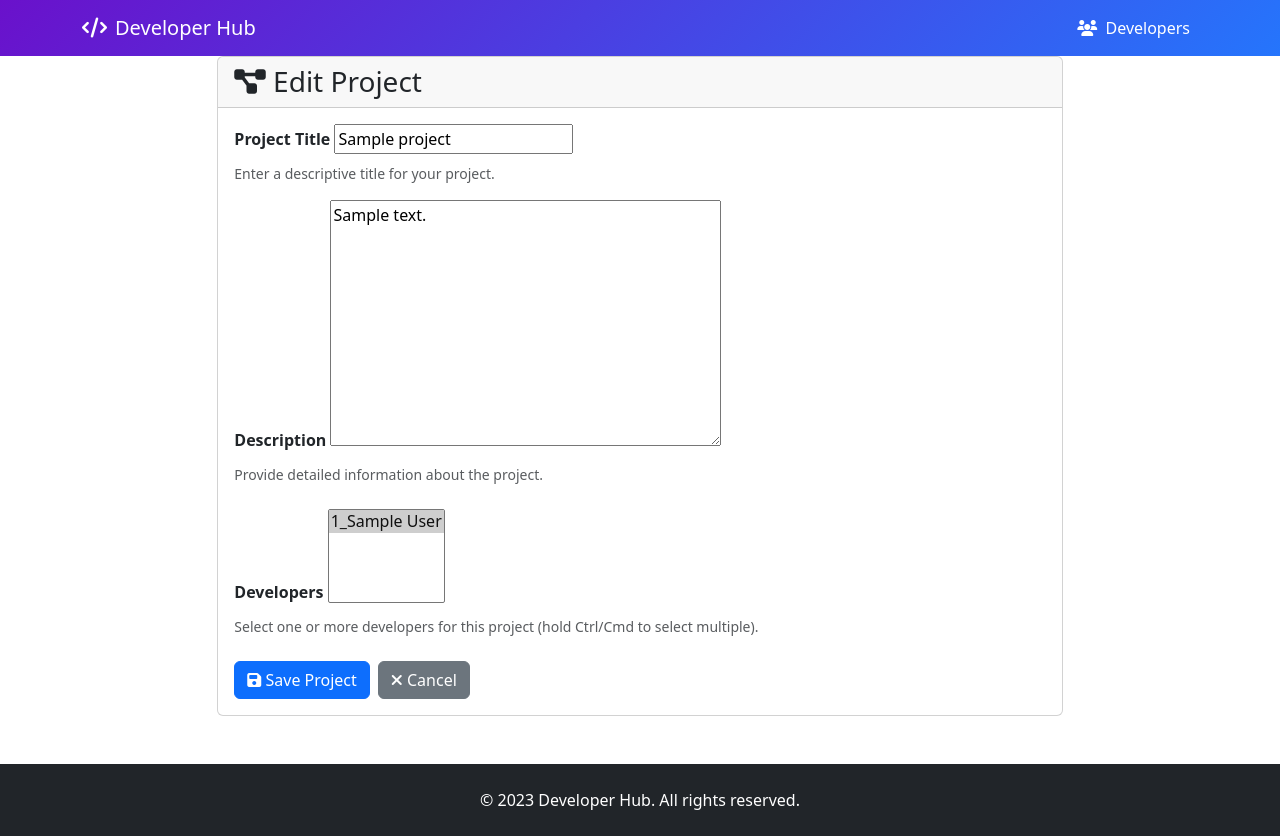
After one commit to TechStack-Backend/student_Alireza_Mortaji, a Django app: page /projects/update/1 in a window 1280 px wide. The commit adds this page. Run offline with Django 5.2, Linux system fonts and the light colour scheme; tables that the repository leaves empty hold one stand-in row (values such as "Sample post").

Commit message:
feat(task_4):added update view for developers and project

```diff
--- a/task3/developers/templates/developers/developers_list.html
+++ b/task3/developers/templates/developers/developers_list.html
@@ -42,6 +42,12 @@
                         <i class="fas fa-arrow-right ms-1"></i>
                     </a>
                 </div>
+                <div class="card-footer bg-transparent">
+                    <a href="{% url 'developers:update_developer' developer.id %}" class="btn btn-primary btn-sm w-100">
+                        Update Profile
+                        <i class="fas fa-arrow-right ms-1"></i>
+                    </a>
+                </div>
             </div>
         </div>
         {% empty %}
--- a/task3/developers/urls.py
+++ b/task3/developers/urls.py
@@ -8,5 +8,6 @@ urlpatterns = [
     path('', DevelopersList.as_view(), name="developer_list"),
     path("<int:pk>", DevelopersDetail.as_view(), name="developer_detail"),
     path("create", DevelopersCreation.as_view(), name="create_developers"),
-    path("delete/<int:pk>", DeleteDevelopers.as_view(), name="delete_developer")
+    path("delete/<int:pk>", DeleteDevelopers.as_view(), name="delete_developer"),
+    path("update/<int:pk>", UpdateDevelopers.as_view(), name="update_developer")
 ]
--- /dev/null
+++ b/task3/project/templates/project/project_updateform.html
@@ -0,0 +1,114 @@
+{% extends 'base.html' %}
+
+{% block title %}{% if form.instance.pk %}Edit Project{% else %}Create New Project{% endif %}{% endblock %}
+
+{% block content %}
+<div class="row justify-content-center">
+    <div class="col-md-8">
+        <div class="card">
+            <div class="card-header">
+                <h3 class="card-title mb-0">
+                    <i class="fas fa-project-diagram"></i>
+                    {% if form.instance.pk %}Edit Project{% else %}Create New Project{% endif %}
+                </h3>
+            </div>
+            <div class="card-body">
+                <form method="post" novalidate>
+                    {% csrf_token %}
+
+                    <!-- Title Field -->
+                    <div class="mb-3">
+                        <label for="{{ form.title.id_for_label }}" class="form-label">
+                            <strong>Project Title</strong>
+                        </label>
+                        {{ form.title }}
+                        {% if form.title.errors %}
+                        <div class="text-danger mt-1">
+                            {% for error in form.title.errors %}
+                            <small>{{ error }}</small><br>
+                            {% endfor %}
+                        </div>
+                        {% endif %}
+                        <div class="form-text">Enter a descriptive title for your project.</div>
+                    </div>
+
+                    <!-- Description Field -->
+                    <div class="mb-4">
+                        <label for="{{ form.description.id_for_label }}" class="form-label">
+                            <strong>Description</strong>
+                        </label>
+                        {{ form.description }}
+                        {% if form.description.errors %}
+                        <div class="text-danger mt-1">
+                            {% for error in form.description.errors %}
+                            <small>{{ error }}</small><br>
+                            {% endfor %}
+                        </div>
+                        {% endif %}
+                        <div class="form-text">Provide detailed information about the project.</div>
+                    </div>
+
+                    <!-- Developers Field -->
+                    <div class="mb-4">
+                        <label for="{{ form.developers.id_for_label }}" class="form-label">
+                            <strong>Developers</strong>
+                        </label>
+                        {{ form.developers }}
+                        {% if form.developers.errors %}
+                        <div class="text-danger mt-1">
+                            {% for error in form.developers.errors %}
+                            <small>{{ error }}</small><br>
+                            {% endfor %}
+                        </div>
+                        {% endif %}
+                        <div class="form-text">Select one or more developers for this project (hold Ctrl/Cmd to select
+                            multiple).</div>
+                    </div>
+
+                    <!-- Form Actions -->
+                    <div class="d-flex gap-2">
+                        <button type="submit" class="btn btn-primary">
+                            <i class="fas fa-save"></i> Save Project
+                        </button>
+                        <a href="{% url 'projects:project_list' %}" class="btn btn-secondary">
+                            <i class="fas fa-times"></i> Cancel
+                        </a>
+                    </div>
+                </form>
+            </div>
+        </div>
+    </div>
+</div>
+{% endblock %}
+
+{% block extra_js %}
+<script>
+    document.addEventListener('DOMContentLoaded', function () {
+        // Add Bootstrap classes to all form fields
+        const textInputs = document.querySelectorAll('input[type="text"], input[type="email"], input[type="number"]');
+        textInputs.forEach(input => {
+            input.classList.add('form-control');
+        });
+
+        // Style textarea
+        const textareas = document.querySelectorAll('textarea');
+        textareas.forEach(textarea => {
+            textarea.classList.add('form-control');
+            textarea.style.minHeight = '120px';
+        });
+
+        // Style select multiple (developers field)
+        const selectMultiple = document.querySelectorAll('select[multiple]');
+        selectMultiple.forEach(select => {
+            select.classList.add('form-select');
+            select.size = 5; // Show 5 options at once
+        });
+
+        // Add help text for multiple selection
+        const developersField = document.querySelector('#{{ form.developers.id_for_label }}');
+        if (developersField) {
+            developersField.setAttribute('title', 'Hold Ctrl/Cmd to select multiple developers');
+        }
+    });
+</script>
+{% endblock %}
--- a/task3/project/templates/project/projects_list.html
+++ b/task3/project/templates/project/projects_list.html
@@ -36,6 +36,12 @@
                 <div class="card-footer bg-transparent">
                     <a href="{% url 'projects:project_detail' project.id %}" class="btn btn-success btn-sm w-100">
                         View Project Details
+                        <i class="fas fa-arrow-right ms-1"></i>
+                    </a>
+                </div>
+                <div class="card-footer bg-transparent">
+                    <a href="{% url 'projects:update_project' project.id %}" class="btn btn-success btn-sm w-100">
+                        Update Project Details
                         <i class="fas fa-arrow-right ms-1"></i>
                     </a>
                 </div>
--- a/task3/project/urls.py
+++ b/task3/project/urls.py
@@ -9,5 +9,6 @@ urlpatterns = [
     path('', ProjectsList.as_view(), name="project_list"),
     path("<int:pk>", ProjectDetail.as_view(), name="project_detail"),
     path("create", CreateProject.as_view(), name="project_create"),
-    path("delete/<int:pk>", DeleteProject.as_view(), name="delete_project")
+    path("delete/<int:pk>", DeleteProject.as_view(), name="delete_project"),
+    path("update/<int:pk>", UpdateProject.as_view(), name="update_project")
 ]
--- a/task3/project/views.py
+++ b/task3/project/views.py
@@ -1,5 +1,5 @@
 from django.shortcuts import render, redirect, get_object_or_404
-from django.views.generic import ListView, DetailView, CreateView, DeleteView
+from django.views.generic import ListView, DetailView, CreateView, DeleteView, UpdateView
 from .models import Project
 from .forms import ProjectForm
 from django.contrib import messages
@@ -62,3 +62,10 @@ class DeleteProject(DeleteView):
     def delete(self, request, *args, **kwargs):
         messages.success("project deleted successfully!!!")
         return super().delete(request, *args, **kwargs)
+
+
+class UpdateProject(UpdateView):
+    model = Project
+    form_class = ProjectForm
+    template_name = "project/project_updateform.html"
+    success_url = "/projects/"
```
Also changed, not shown: task3/developers/templates/developers/developer_updateForm.html (added, +119 -0 lines), task3/developers/views.py (+26 -3 lines).
